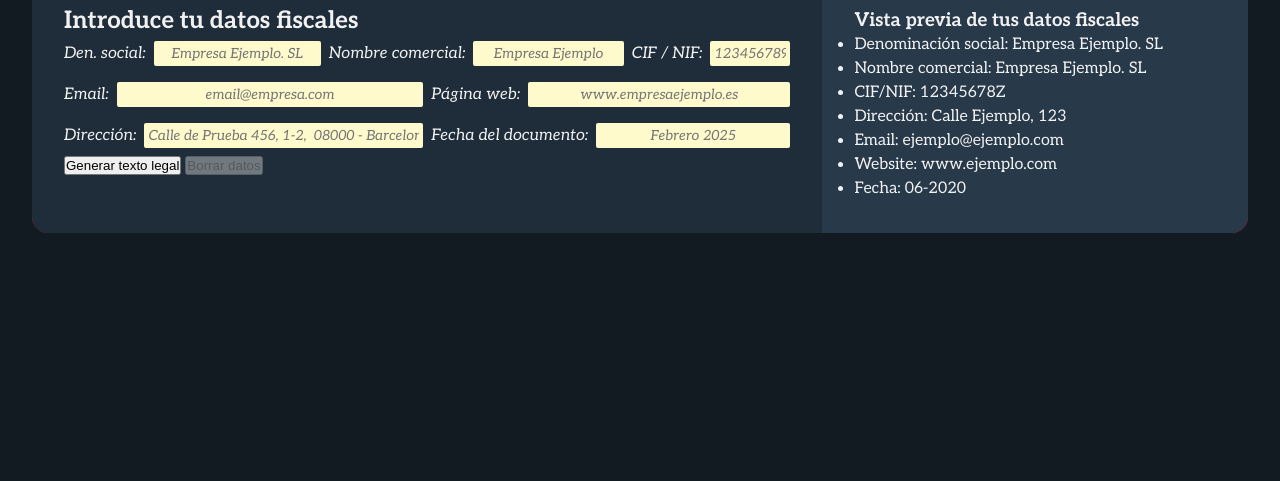
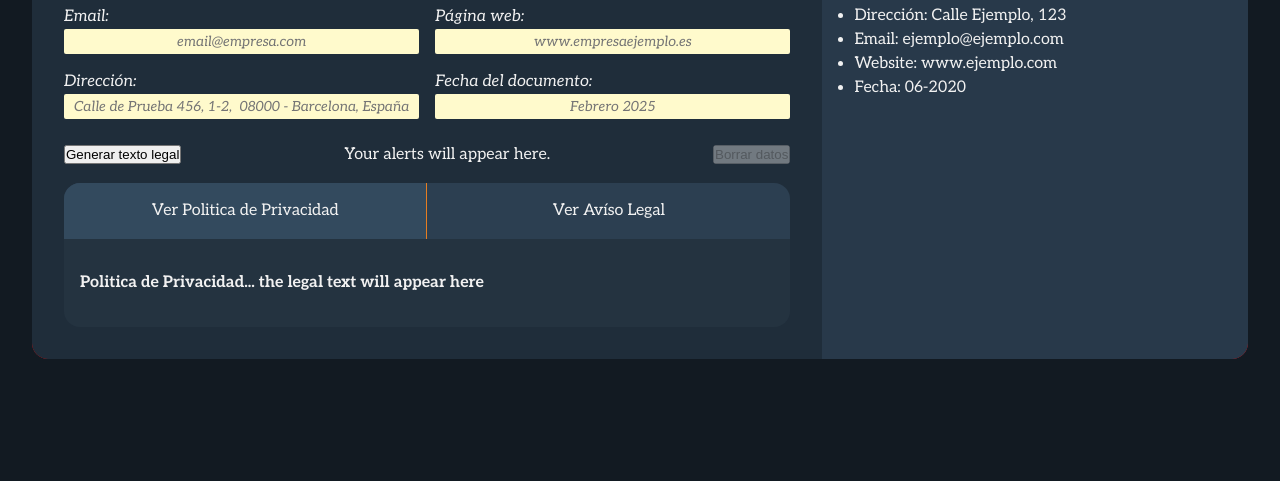
Before and after one commit to SrCarlosAlonso/generador-legal, a website built with Vite: page index.html in a window 1280 px wide. Shown: the part 319-800 px from the top of the page. Built offline with nearby package versions, Linux system fonts and the light colour scheme.

Commit message:
Enhance form layout and styling in index.html; add toggle functionality for privacy and legal sections; update main.ts and style.css for new elements

```diff
--- a/index.html
+++ b/index.html
@@ -19,53 +19,66 @@
     <main id="app">
       <section id="content">
         <div class="form-wrapper">
-          <h2>Introduce tu datos fiscales</h2>
+          <h2>Introduce tu <br> datos fiscales</h2>
           <form id="formLegal">
             <div class="column-3">
               <div class="input-container">
                 <label for="social">Den. social:</label>
-                <input type="text" name="social" id="social" placeholder="Empresa Ejemplo. SL">
+                <input type="text" name="social" id="input-social" placeholder="Empresa Ejemplo. SL">
               </div>
               <div class="input-container">
                 <label for="">Nombre comercial:</label>
-                <input type="text" name="" id="nombre-comercial" placeholder="Empresa Ejemplo">
+                <input type="text" name="" id="input-comercial" placeholder="Empresa Ejemplo">
               </div>
               <div class="input-container ">
                 <label for="">CIF / NIF:</label>
-                <input type="text" name="" id="nif" placeholder="123456789X">
+                <input type="text" name="" id="input-cif" placeholder="123456789X">
               </div>
             </div>
             <div class="column-2">
               <div class="input-container">
                 <label for="email">Email:</label>
-                <input type="email" name="email" id="mail" placeholder="email@empresa.com">
+                <input type="email" name="email" id="input-email" placeholder="email@empresa.com">
               </div>
               <div class="input-container ">
                 <label for="">Página web:</label>
-                <input type="text" name="" id="website" placeholder="www.empresaejemplo.es">
+                <input type="text" name="" id="input-website" placeholder="www.empresaejemplo.es">
               </div>
               <div class="input-container ">
                 <label for="">Dirección:</label>
-                <input type="text" name="" id="direccion"
+                <input type="text" name="" id="input-direccion"
                   placeholder="Calle de Prueba 456, 1-2,  08000 - Barcelona, España">
               </div>
               <div class="input-container ">
                 <label for="">Fecha del documento:</label>
-                <input type="text" name="" id="fecha" placeholder="Febrero 2025">
+                <input type="text" name="" id="input-fecha" placeholder="Febrero 2025">
               </div>
             </div>
             <div class="container-submit ">
               <button type="submit">Generar texto legal</button>
+              <span id="message-alert" class="alert-success alert-error aler-information"> Your alerts will appear here.</span></span>
               <button id="input-reset" disabled>Borrar datos</button>
             </div>
 
           </form>
         </div>
+        <div id="container-toggle">
+          <nav>
+            <a id="btn-toggle-privacidad" class="active">Ver Politica de Privacidad</a>
+            <a id="btn-toggle-legal">Ver Avíso Legal</a>
+          </nav>
+          <div id="txt-toggle-privacidad" class="active">
+            <h4>Politica de Privacidad... the legal text will appear here</h4>
+          </div>
+          <div id="txt-toggle-legal" class="hidden">
+            <h4>Aviso Legal... the legal text will appear here</h4>
+          </div>
+        </div>
 
       </section>
 
       <aside id="preview">
-        <h3>Vista previa de tus datos fiscales</h3>
+        <h3>Vista previa <br> de tus datos fiscales</h3>
         <ul>
           <li>Denominación social: <span id="social"> Empresa Ejemplo. SL </span></li>
           <li>Nombre comercial: <span id="nombre-comercial"> Empresa Ejemplo. SL </span></li>
--- a/src/main.ts
+++ b/src/main.ts
@@ -12,6 +12,10 @@ const DOM_ELEMENTS = {
   "email": $("input-email"),
   "website": $("input-website"),
   "fecha": $("input-fecha"),
+  "btn-toggle-privacidad": $("btn-toggle-privacidad"),
+  "btn-toggle-legal": $("btn-toggle-legal"),
+  "txt-toggle-privacidad": $("txt-toggle-privacidad"),
+  "txt-toggle-legal": $("txt-toggle-legal"),
 }
 
 
--- a/src/style.css
+++ b/src/style.css
@@ -95,25 +95,29 @@ main {
   background-color: var(--blue-700);
   padding: var(--padding-xl);
 }
+.hidden {
+  display: none;
+}
 .column-3 {
   display: grid;
-  gap: var(--spacing-m);
+  gap: 16px;
   grid-template-columns: repeat(3, auto);
-  justify-content: space-between;
 }
 .column-2 {
   display: grid;
-  column-gap: var(--spacing-m);
+  column-gap: 16px;
   grid-template-columns: repeat(2, 1fr);
   justify-content: space-between;
 }
+/* Styling for the form */
 .input-container {
   width: 100%;
   display: flex;
-  gap: var(--spacing-m);
+  flex-direction: column;
   font-size: var(--font-size-l);
   align-items: baseline;
   padding: var(--padding-m) 0px;
+
   label {
     flex-shrink: 0;
     font-style: italic;
@@ -142,11 +146,47 @@ main {
 input#nif {
   max-width: 80px;
 }
+/* Styling for the submit button */
 .container-submit {
   grid-column: span 3;
+  display: flex;  flex-direction: row;
+  justify-content: space-between;
+  align-items: center;
+  gap: var(--spacing-s);
+  margin: 1rem 0
+}
+/* Styling for the toggle button and the text */
+#container-toggle {
+  overflow: hidden;
+  border-radius: var(--br-l);
+}
+#container-toggle nav {
   display: flex;
-  gap: var(--spacing-s);
+  flex-direction: row;
+  justify-content: space-between;
+  align-items: center;
+  background-color: var(--blue-500);
+
+  & a:first-child {
+    border-right: 1px solid var(--orange-500);
+  }
 }
+#container-toggle nav a {
+  width: 100%;
+  text-align: center;
+  padding: var(--padding-l);
+
+  &.active {
+    background-color: #334A5E;
+  }
+}
+
+#txt-toggle-privacidad,
+#txt-toggle-legal {
+  background-color: #243340;
+  padding: var(--padding-xl) var(--padding-l);
+}
+/* Styling for the preview section */
 #preview {
   width: 35%;
   background-color: var(--blue-600);
```
